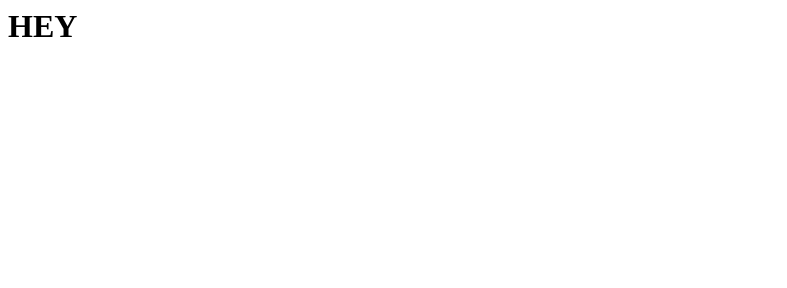
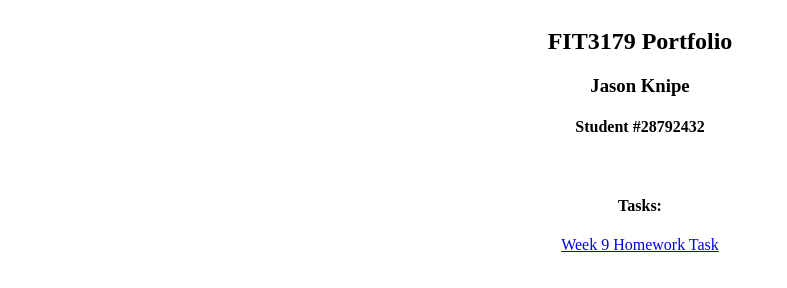
Before and after one commit to jasonkknipe/datatest, a plain HTML site: page index.html in a window 1280 px wide. Shown: the whole page, without its empty margins (0-787 px from the left). Drawn offline with Linux system fonts and the light colour scheme.

Commit message:
homepage formatting

```diff
--- a/index.html
+++ b/index.html
@@ -1 +1,42 @@
-<h1>HEY</h1>
+<head>
+
+    <style>
+        .maincontent {
+            display: flex;
+            justify-content: center;
+            align-items: center;
+            text-align: center;
+
+
+        }
+
+
+    </style>
+
+
+    <title>Jason Knipe FIT3179</title>
+
+</head>
+
+
+<body>
+
+
+<div class="maincontent">
+    <div>
+
+
+        <h2>FIT3179 Portfolio</h2>
+        <h3>Jason Knipe</h3>
+        <h4>Student #28792432</h4>
+
+
+        <br>
+        <h4>Tasks:</h4>
+        <a href="assignment2/homework4.html">Week 9 Homework Task</a>
+
+    </div>
+</div>
+
+
+</body>
```
